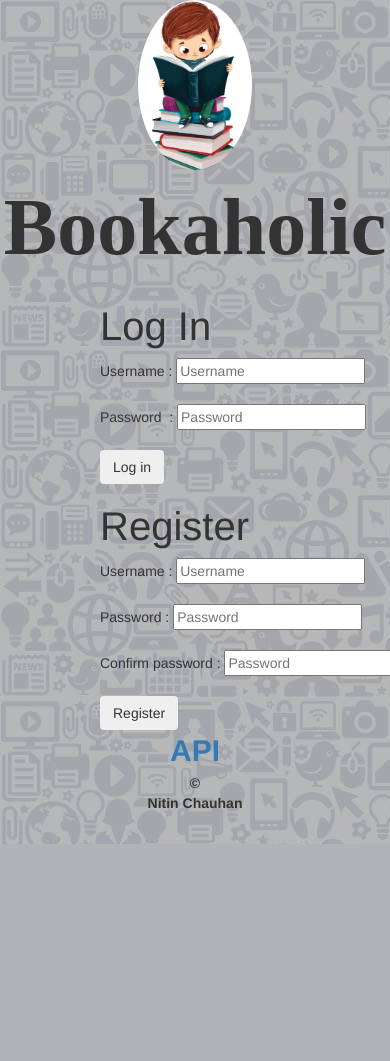
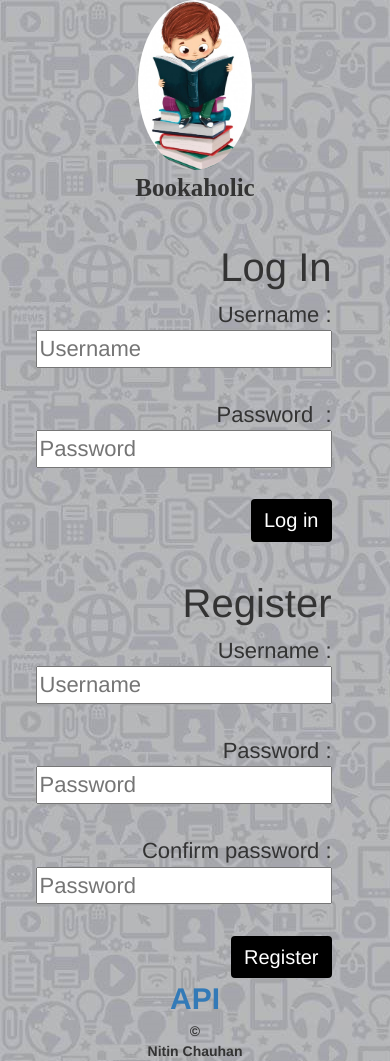
Before and after one commit to nitinchauhan29/bookaholic, a Flask app: page / in a window 390 px wide; the page is wider, and only the part inside the window is pictured. Before the commit the page ends 844 px from the top of that part, so only its background shows below. Run offline with Flask 2, Linux system fonts and the light colour scheme; some libraries are stand-ins or nearby versions.

Commit message:
mobile responsive

```diff
--- a/static/styles/content.css
+++ b/static/styles/content.css
@@ -30,10 +30,9 @@
 }
 .heading{
     text-align: center;
-    font-size: 80px;
+    font-size: 25px;
     font-family: 'Times New Roman', Times, serif;
     font-weight: bolder;
-
 }
 .user{
     text-align: right;
@@ -41,24 +40,27 @@
     font-size: 30px;
 }
 .log-in{
-
-    position: relative;
-    left: 100px;
-
+    margin-top: 10%;
+    font-size: 22px;
+    margin-right: 15%;
+    text-align: right;
 }
-.register{
-    position: absolute;
-    left: 770px;
-    bottom:160px;
+.write-review{
+    font-weight: bold;
+    font-size: 40px;
+    margin-right: 15%;
+    text-align: left;
 }
 .img-center{
-    display: block;
+    display:block;
     margin-left: auto;
     margin-right: auto;
     border-radius: 90%;
     height: 170px;
     width: auto;
+
 }
+
 .left-image-head{
     height: 15%;
     width: 10%;
@@ -104,5 +106,10 @@ img{
     bottom: 50px;
     right: 630px;
     font-weight: bold;
+}
 
-}
+.btn {
+        font-size: 20px;
+        background-color:black;
+        color: white;
+      }
```
